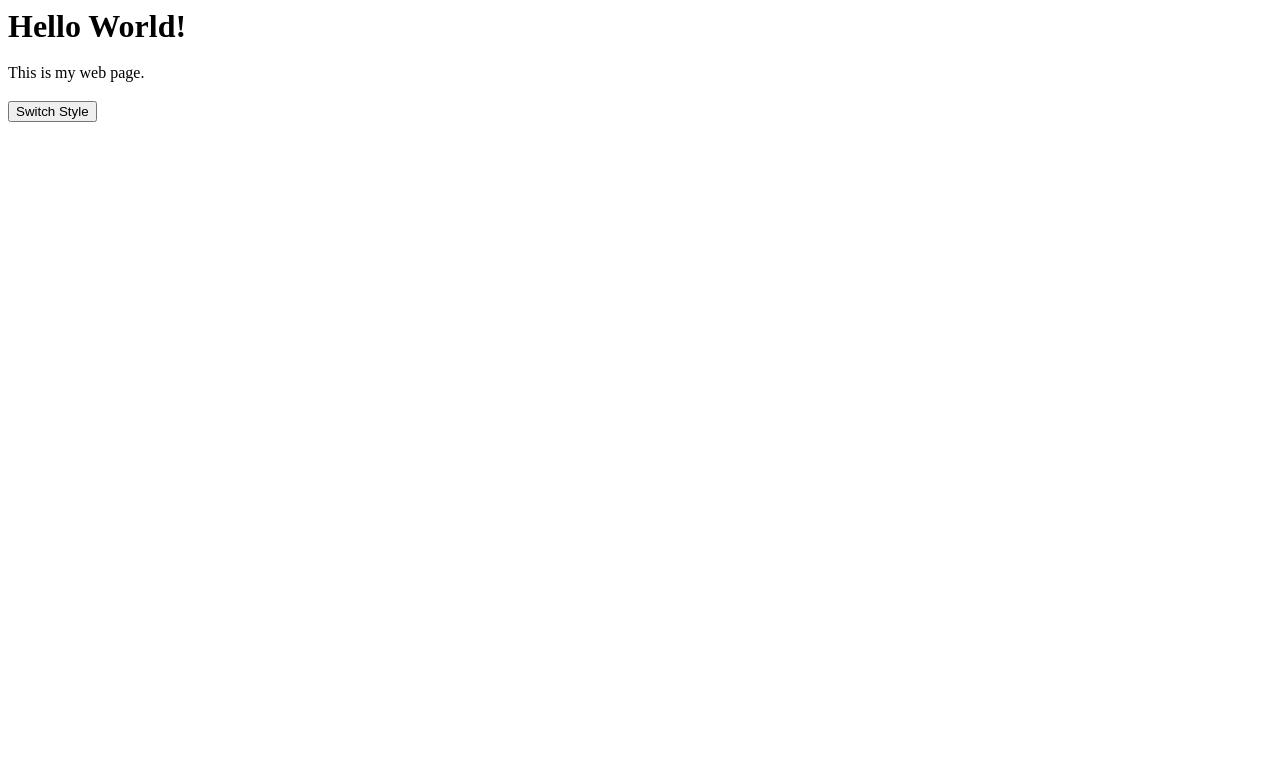
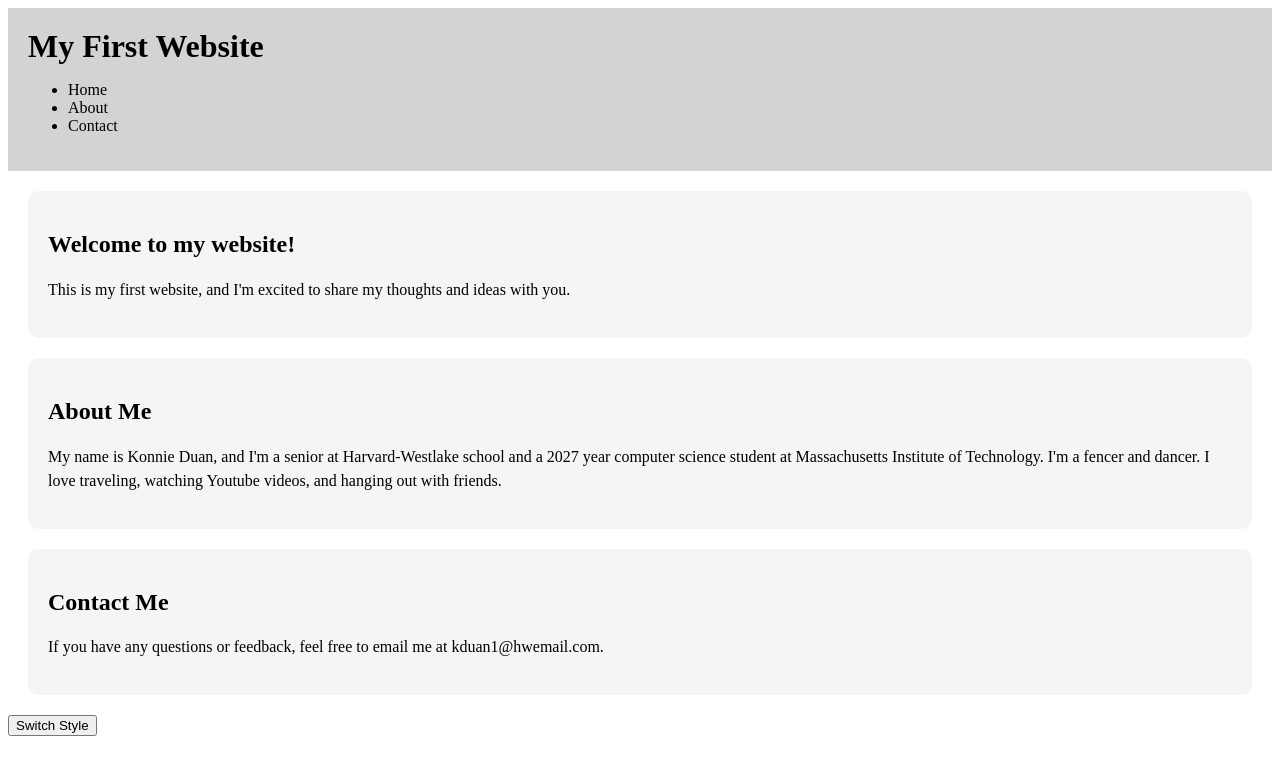
Before and after one commit to KKD2005/konnieduan, a plain HTML site: page konnieduan/index.html in a window 1280 px wide. Drawn offline with Linux system fonts and the light colour scheme.

Commit message:
updated two css styles webpage

```diff
--- a/konnieduan/index.html
+++ b/konnieduan/index.html
@@ -25,8 +25,31 @@
 
 </head>
 <body>
-  <h1>Hello World!</h1>
-  <p>This is my web page.</p>
+  <header>
+    <h1>My First Website</h1>
+    <nav>
+      <ul>
+        <li><a href="#">Home</a></li>
+        <li><a href="#">About</a></li>
+        <li><a href="#">Contact</a></li>
+      </ul>
+    </nav>
+  </header>
+  <main>
+    <section>
+      <h2>Welcome to my website!</h2>
+      <p>This is my first website, and I'm excited to share my thoughts and ideas with you.</p>
+    </section>
+    <section>
+      <h2>About Me</h2>
+      <p>My name is Konnie Duan, and I'm a senior at Harvard-Westlake school and a 2027 year computer science student at Massachusetts Institute of Technology. I'm a fencer and dancer. I love traveling, watching Youtube videos, and hanging out with friends.</p>
+    </section>
+    <section>
+      <h2>Contact Me</h2>
+      <p>If you have any questions or feedback, feel free to email me at kduan1@hwemail.com.</p>
+    </section>
+  </main>
+
   <button onclick="switchStyle()">Switch Style</button>
 </body>
 </html>
```
